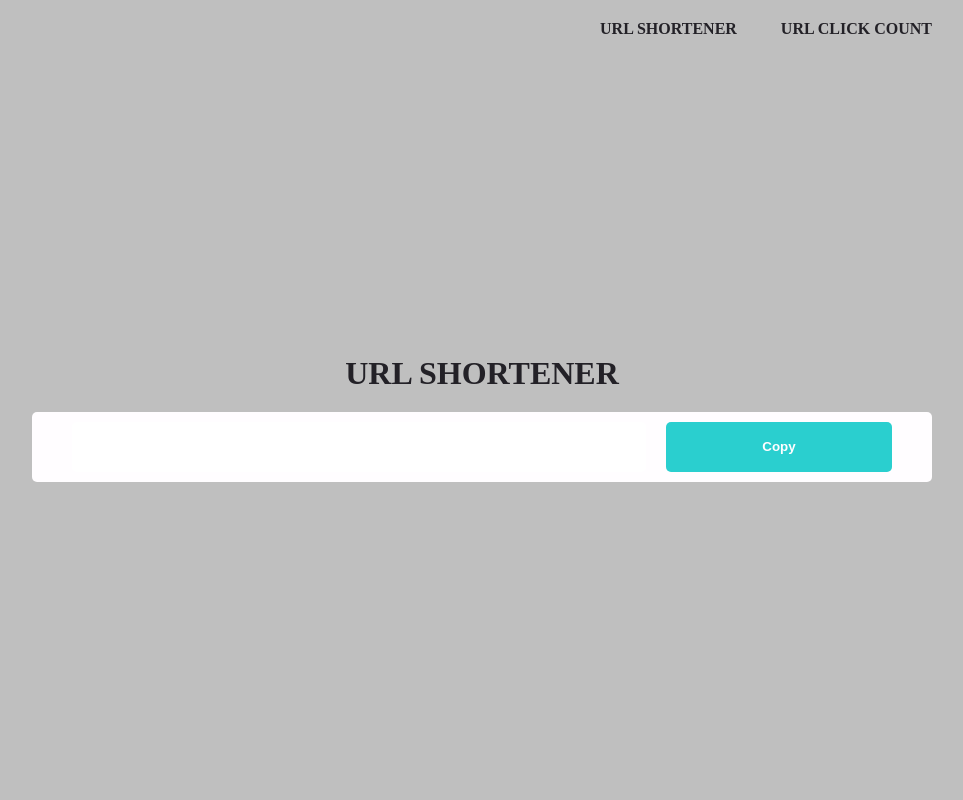
After one commit to maxa22/urlShortener, a PHP site: page /urlcopy.php in a window 1280 px wide. The commit adds this page. Shown: the whole page, without its empty margins (158-1121 px from the left). Run offline with PHP 8.4, Linux system fonts and the light colour scheme.

Commit message:
Created count_data table and added counter for total number of clicks that a link has received so far

```diff
--- a/css/styles.css
+++ b/css/styles.css
@@ -9,9 +9,13 @@ body {
   background-color: hsl(0, 0%, 75%);
 }
 nav {
-  float: right;
+  overflow: hidden;
+  max-width: 900px;
+  width: 90%;
+  margin: 0 auto;
 }
 ul {
+  float: right;
   list-style-type: none;
 }
 li,
@@ -21,13 +25,16 @@ li a {
 li a {
   text-decoration: none;
   text-transform: uppercase;
-  padding: 20px;
+  padding: 20px 0 20px 40px;
   color: hsl(260, 8%, 14%);
-  font-weight: 500;
+  font-weight: 600;
 }
 .main {
   clear: both;
   height: calc(100vh - 60px);
+  max-width: 900px;
+  width: 90%;
+  margin: 0 auto;
   display: flex;
   flex-direction: column;
   justify-content: center;
@@ -45,8 +52,7 @@ input {
 .wrapper {
   background-color: hsl(257, 27%, 26%);
   padding: 40px;
-  max-width: 900px;
-  width: 90%;
+  width: 100%;
   margin: 20px 0;
 }
 
@@ -98,6 +104,22 @@ button:hover {
   background-color: hsl(257, 27%, 26%);
 }
 
+/* showCount style */
+.count-container {
+  align-self: flex-start;
+}
+
+#number-of-clicks {
+  position: static;
+  margin: 20px 0;
+  font-size: 40px;
+  padding: 20px 40px;
+  display: inline-block;
+  background-color: #fffdff;
+  color: hsl(180, 66%, 49%);
+  border-radius: 5px;
+}
+
 @media only screen and (max-width: 600px) {
   button {
     width: 100%;
--- /dev/null
+++ b/urlcopy.php
@@ -0,0 +1,53 @@
+<?php
+    $shortenedUrl = '';
+    if(isset($_GET['code'])) {
+        require('inc/connect.php');
+        $code = mysqli_real_escape_string($conn, $_GET['code']);
+
+        // now creating a new row in count_data db
+        $urlQuery = "SELECT * FROM url_data WHERE shortenedUrl = '{$code}'";
+        if(mysqli_query($conn, $urlQuery)) {
+            $urlData = mysqli_fetch_assoc(mysqli_query($conn, $urlQuery));
+            $shortenedUrl = $_SERVER['HTTP_HOST'] . str_replace(basename($_SERVER['SCRIPT_NAME']), '', $_SERVER['SCRIPT_NAME']) . $urlData['shortenedUrl'];
+            $countSearchQuery = "SELECT * FROM count_data WHERE id = '{$urlData['id']}'";
+
+            if(mysqli_query($conn, $countSearchQuery)) {
+                $countQuery = "INSERT INTO count_data (clickCount, id) VALUES (0, '{$urlData['id']}') ";
+
+                if(!mysqli_query($conn, $countQuery)) {
+                    echo 'Error: ' . mysqli_error($con);
+                }
+            }
+        }
+    }
+?>
+
+<!DOCTYPE html>
+<html lang="en">
+<head>
+    <meta charset="UTF-8">
+    <meta name="viewport" content="width=device-width, initial-scale=1.0">
+    <link rel="stylesheet" href="css/styles.css">
+    <title>Url shortener</title>
+</head>
+<body>
+    <nav>
+        <ul>
+            <li><a href="index.php">Url shortener</a></li>
+            <li><a href="showCount.php">Url click count</a></li>
+        </ul>
+    </nav>
+    <div class="main">
+        <h1>URL SHORTENER</h1>
+        <div class="wrapper copy-to-clipboard active">
+            <form action="">
+                <div class="input-container">
+                    <input type="text" value="<?php echo $shortenedUrl? $shortenedUrl : ''; ?>" class="copy-text">
+                </div>
+                <button id="copy">Copy</button>
+            </form>
+        </div>
+    </div>
+<script src="js/script.js"></script>
+</body>
+</html>
```
Also changed, not shown: index.php (+17 -25 lines), redirect.php (+10 -18 lines), showCount.php (+72 -0 lines).
